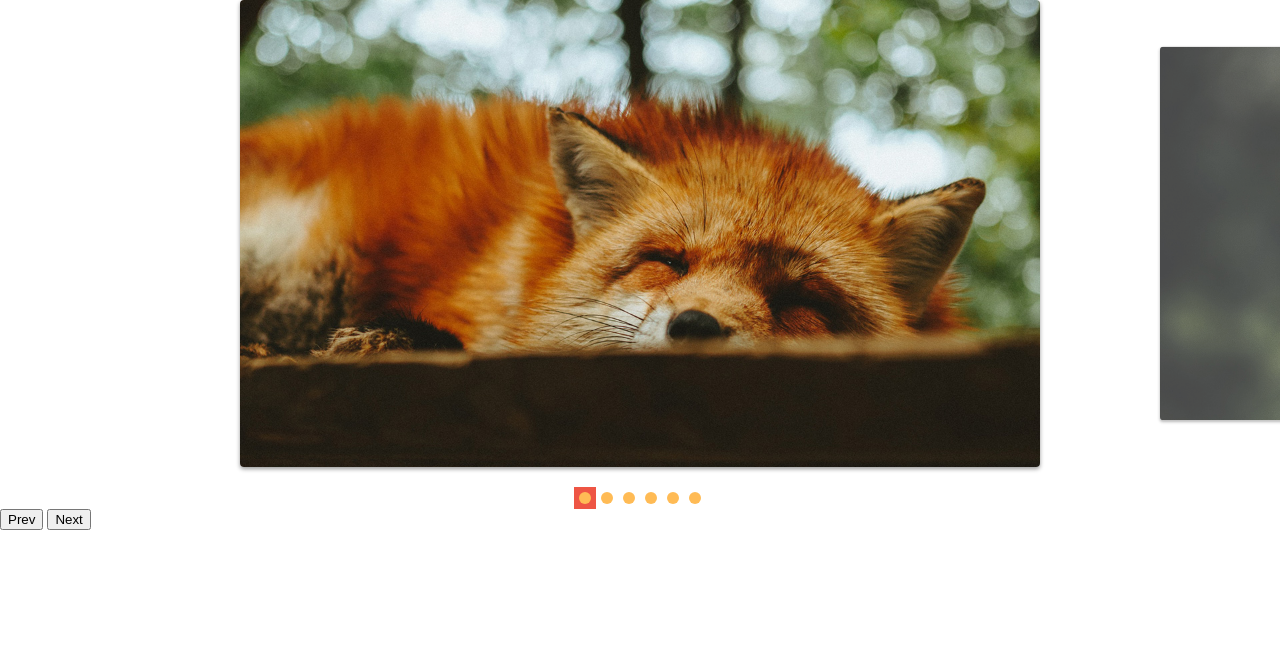
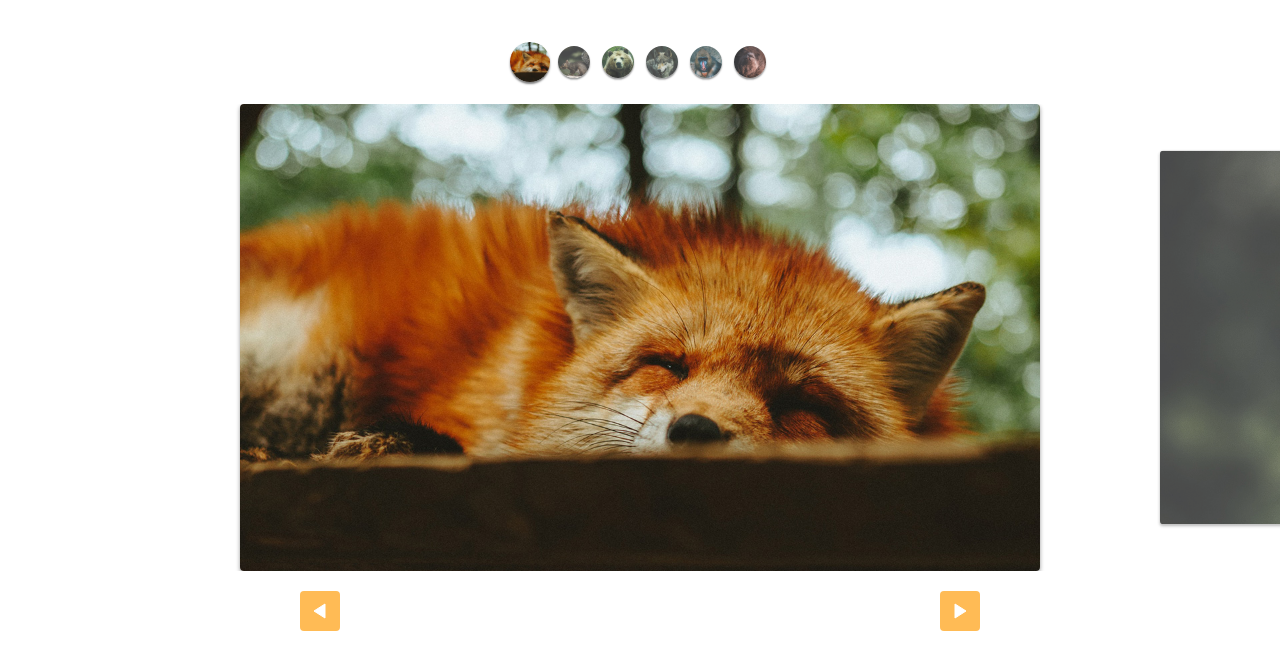
Before and after one commit to vtbrgt/slide-origamid, a plain HTML site: page index.html in a window 1280 px wide. Drawn offline with Linux system fonts and the light colour scheme.

Commit message:
custom controls styled

```diff
--- a/css/style.css
+++ b/css/style.css
@@ -65,3 +65,49 @@ img {
 [data-control='slide'] li a:hover {
   background: #e54;
 }
+
+.custom-controls {
+  display: flex;
+  justify-content: center;
+  flex-wrap: wrap;
+  margin-top: 40px;
+  margin-bottom: 20px;
+}
+
+.custom-controls li {
+  opacity: 0.8;
+  transform: scale(0.8);
+  width: 40px;
+  height: 40px;
+  border-radius: 50%;
+  overflow: hidden;
+  margin: 2px;
+  box-shadow: 0 2px 2px rgba(0, 0, 0, 0.5);
+  transition: 0.3s;
+  cursor: pointer;
+}
+
+.custom-controls li.active {
+  opacity: 1;
+  transform: scale(1);
+}
+
+.arrow-nav {
+  display: flex;
+  justify-content: space-around;
+  margin: 20px 0;
+}
+
+.arrow-nav button {
+  cursor: pointer;
+  border: none;
+  border-radius: 4px;
+  color: white;
+  width: 40px;
+  height: 40px;
+  background: #fb5 url('../img/arrow.svg') center center no-repeat;
+}
+
+.arrow-nav button.prev {
+  transform: rotate(-180deg);
+}
--- a/index.html
+++ b/index.html
@@ -9,6 +9,14 @@
     <link rel="stylesheet" href="css/style.css" />
   </head>
   <body>
+    <ul class="custom-controls">
+      <li><img src="img/foto1-thumb.jpg" alt="" /></li>
+      <li><img src="img/foto2-thumb.jpg" alt="" /></li>
+      <li><img src="img/foto3-thumb.jpg" alt="" /></li>
+      <li><img src="img/foto4-thumb.jpg" alt="" /></li>
+      <li><img src="img/foto5-thumb.jpg" alt="" /></li>
+      <li><img src="img/foto6-thumb.jpg" alt="" /></li>
+    </ul>
     <div class="slide-wrapper">
       <ul class="slide">
         <li><img src="img/foto1.jpg" alt="" /></li>
@@ -20,8 +28,8 @@
       </ul>
     </div>
     <div class="arrow-nav">
-      <button class="prev">Prev</button>
-      <button class="next">Next</button>
+      <button class="prev"></button>
+      <button class="next"></button>
     </div>
 
     <script type="module" src="js/script.js"></script>
--- a/js/script.js
+++ b/js/script.js
@@ -1,7 +1,6 @@
-import { SlideNav } from './slide.js';
+import SlideNav from './slide.js';
 
 const slide = new SlideNav('.slide', '.slide-wrapper');
 slide.init();
 slide.addArrow('.prev', '.next');
-
-slide.addControl();
+slide.addControl('.custom-controls');
--- a/js/slide.js
+++ b/js/slide.js
@@ -150,7 +150,7 @@ export class Slide {
   }
 }
 
-export class SlideNav extends Slide {
+export default class SlideNav extends Slide {
   constructor(slide, wrapper) {
     super(slide, wrapper);
     this.bindControlEvents();
```
